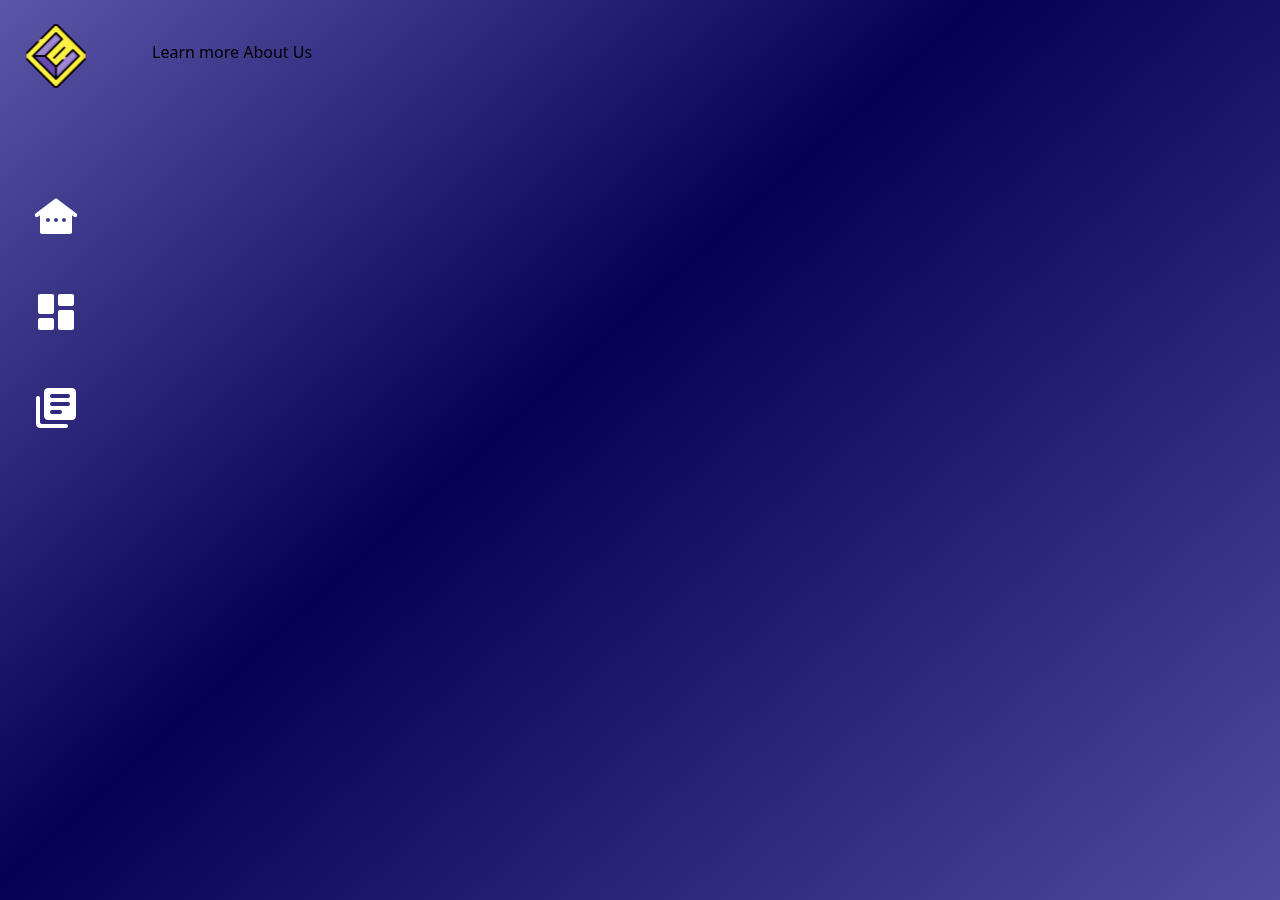
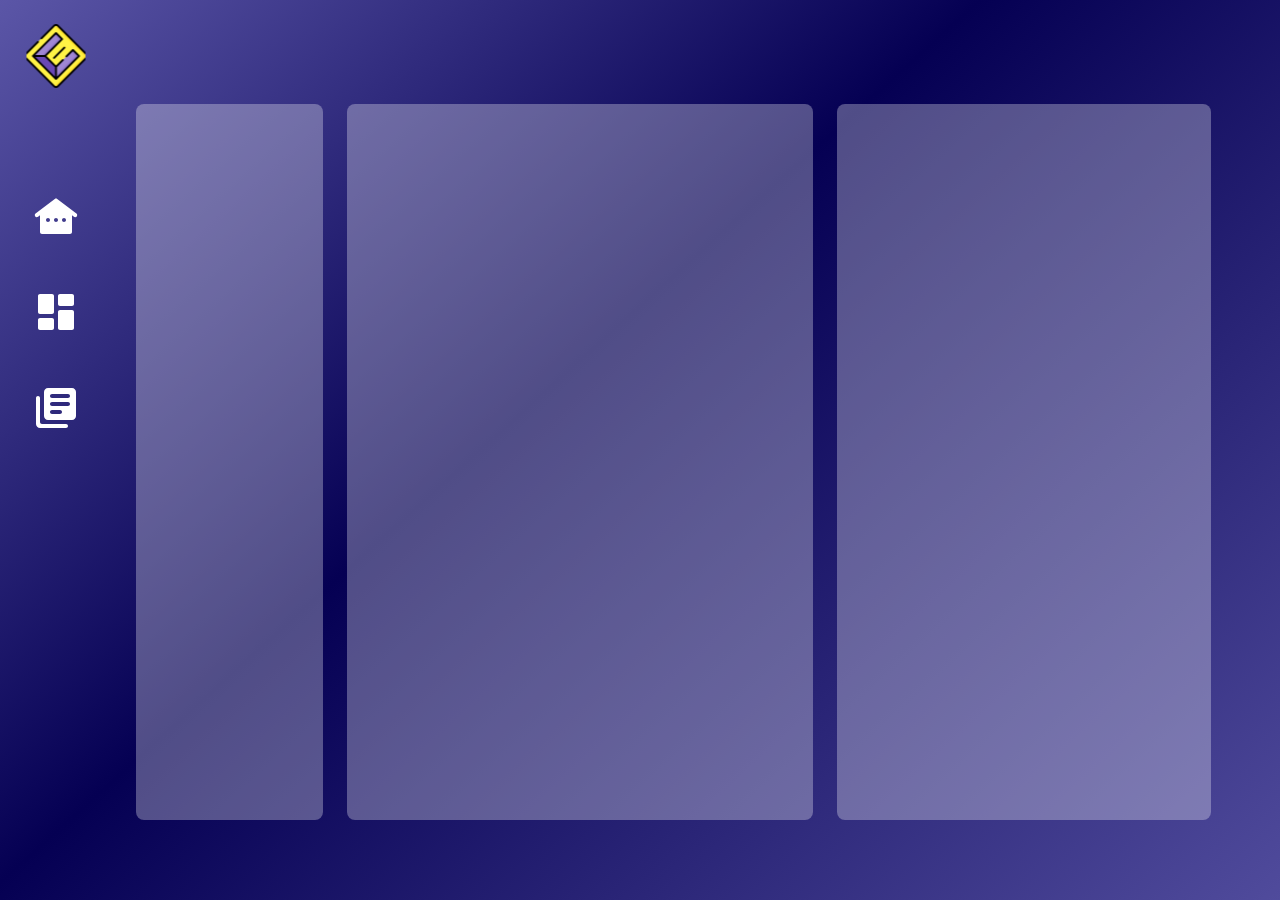
Before and after one commit to OTTO-EIP/code-conquer, a React (Vite) app in the folder web/: page /about in a window 1280 px wide. Built offline with nearby package versions, Linux system fonts and the light colour scheme.

Commit message:
feat: add base container for documentation page

```diff
--- a/web/src/pages/About.tsx
+++ b/web/src/pages/About.tsx
@@ -1,7 +1,13 @@
 import React from 'react';
 
 const About: React.FC = () => {
-  return <div className="p-4">Learn more About Us</div>;
+  return (
+    <div className="flex w-full h-full pt-20 pb-14 space-x-6">
+      <div className="w-2/12 h-full bg-white opacity-30 rounded-lg"></div>
+      <div className="w-5/12 h-full bg-white opacity-30 rounded-lg"></div>
+      <div className="w-4/12 h-full bg-white opacity-30 rounded-lg"></div>
+    </div>
+  );
 };
 
 export default About;
```
